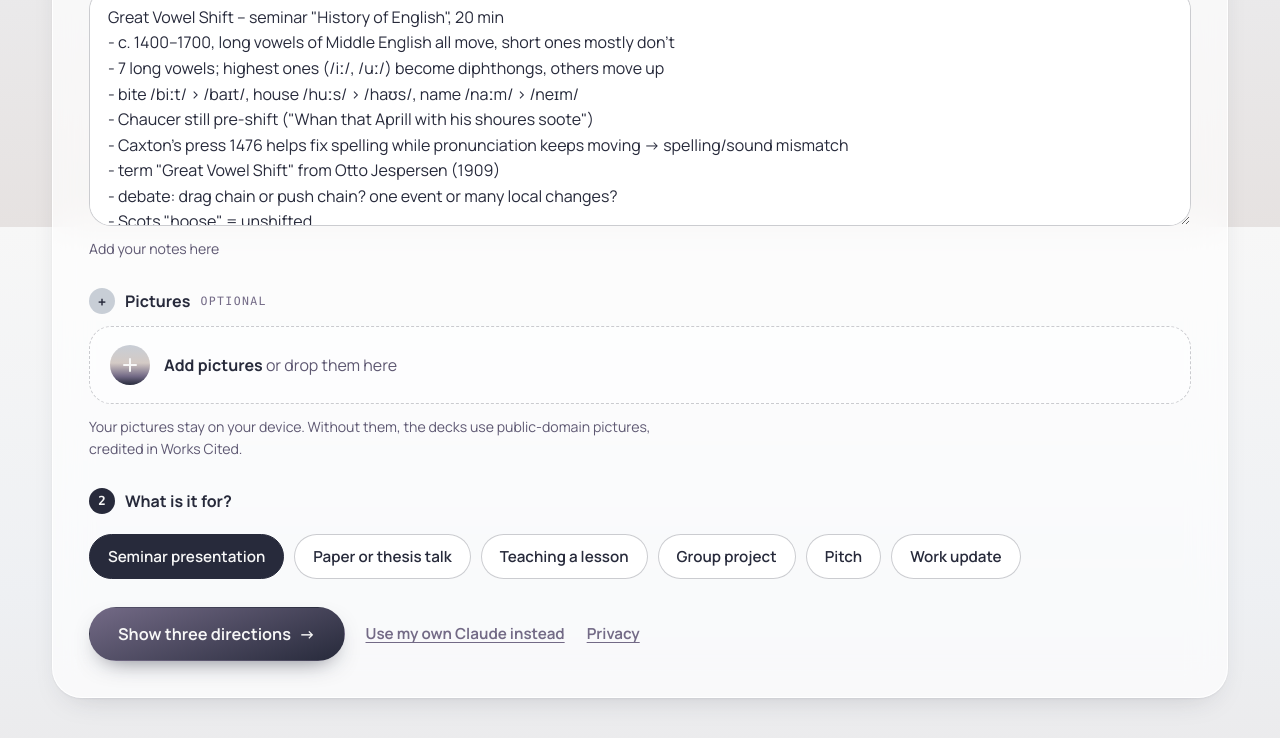
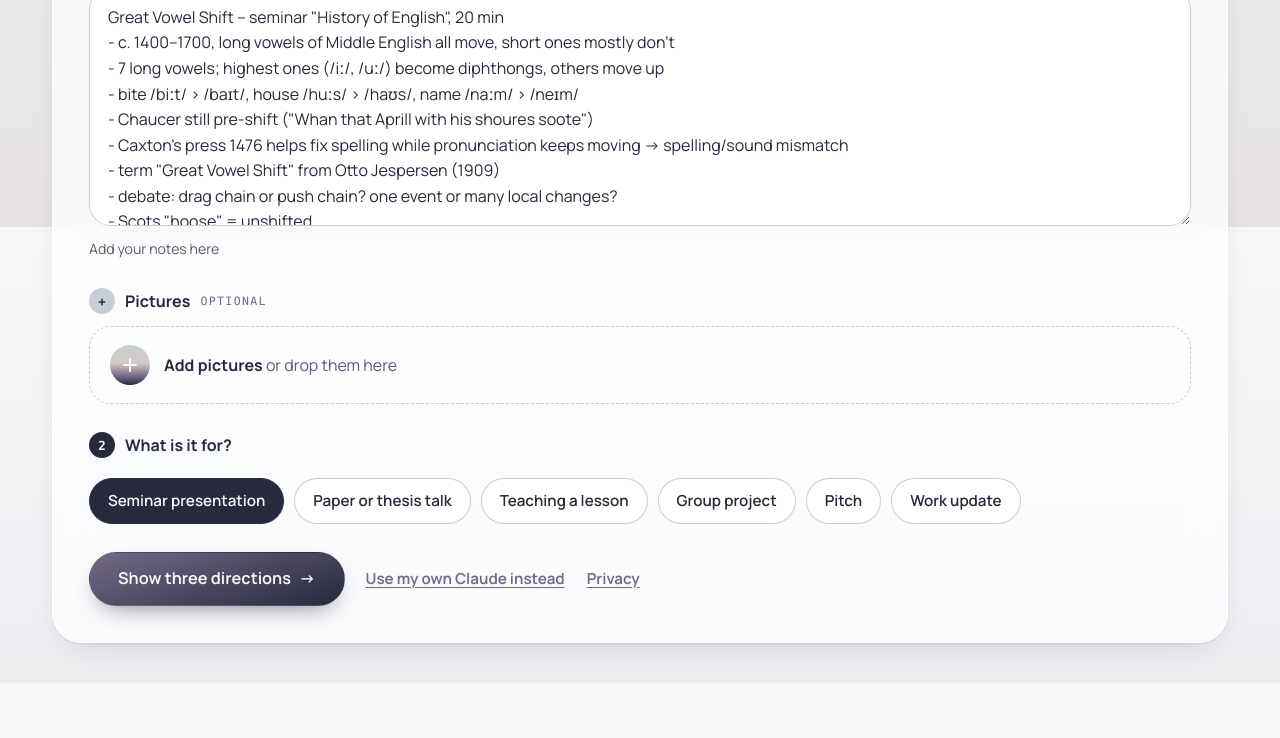
Before and after one commit to 2n4c92j8yb-beep/App-AlenaMaus, a website with bundled scripts: page index.html in a window 1280 px wide. Shown: the part 573-1311 px from the top of the page. After the commit the page ends 1256 px from the top, so only its background shows below. Built offline with nearby package versions, Linux system fonts and the light colour scheme.

Commit message:
Start page: remove pictures help text
Co-Authored-By: Claude Fable 5.2 <noreply@anthropic.com>
Claude-Session: https://claude.ai/code/session_01QG4ZmK49jTZAEAaGox9kUe

```diff
--- a/index.html
+++ b/index.html
@@ -40,15 +40,12 @@
       <div class="field">
         <span class="field-label" id="pictures-label"><span class="step step-soft">+</span>Pictures <span class="optional">optional</span></span>
         <label class="dropzone" id="dropzone" for="pictures">
-          <input type="file" id="pictures" accept="image/*" multiple aria-labelledby="pictures-label" aria-describedby="pictures-help">
+          <input type="file" id="pictures" accept="image/*" multiple aria-labelledby="pictures-label">
           <span class="dropzone-icon" aria-hidden="true"></span>
           <span class="dropzone-text"><strong>Add pictures</strong> or drop them here</span>
         </label>
         <ul class="thumbs" id="thumbs" aria-label="Your pictures"></ul>
-        <div class="dropzone-row">
-          <p class="field-help" id="pictures-help">Your pictures stay on your device. Without them, the decks use public-domain pictures, credited in Works Cited.</p>
-          <button type="button" class="btn btn-link" id="clear-pictures" hidden>Remove my pictures</button>
-        </div>
+        <button type="button" class="btn btn-link clear-pictures" id="clear-pictures" hidden>Remove my pictures</button>
       </div>
 
       <fieldset class="field">
--- a/styles.css
+++ b/styles.css
@@ -123,7 +123,7 @@ textarea:focus { outline: none; border-color: var(--heather); box-shadow: 0 0 0
 .dropzone-icon::after { width: 2px; height: 14px; }
 .dropzone-text { color: var(--muted); }
 .dropzone-text strong { color: var(--night); }
-.dropzone-row { display: flex; flex-wrap: wrap; justify-content: space-between; align-items: center; gap: 4px 16px; }
+.clear-pictures { justify-self: end; }
 .thumbs { list-style: none; margin: 0; padding: 0; display: flex; flex-wrap: wrap; gap: 10px; }
 .thumbs:empty { display: none; }
 .thumbs img { width: 72px; height: 72px; object-fit: cover; border-radius: var(--r-s); display: block; box-shadow: var(--shadow-soft); }
```
